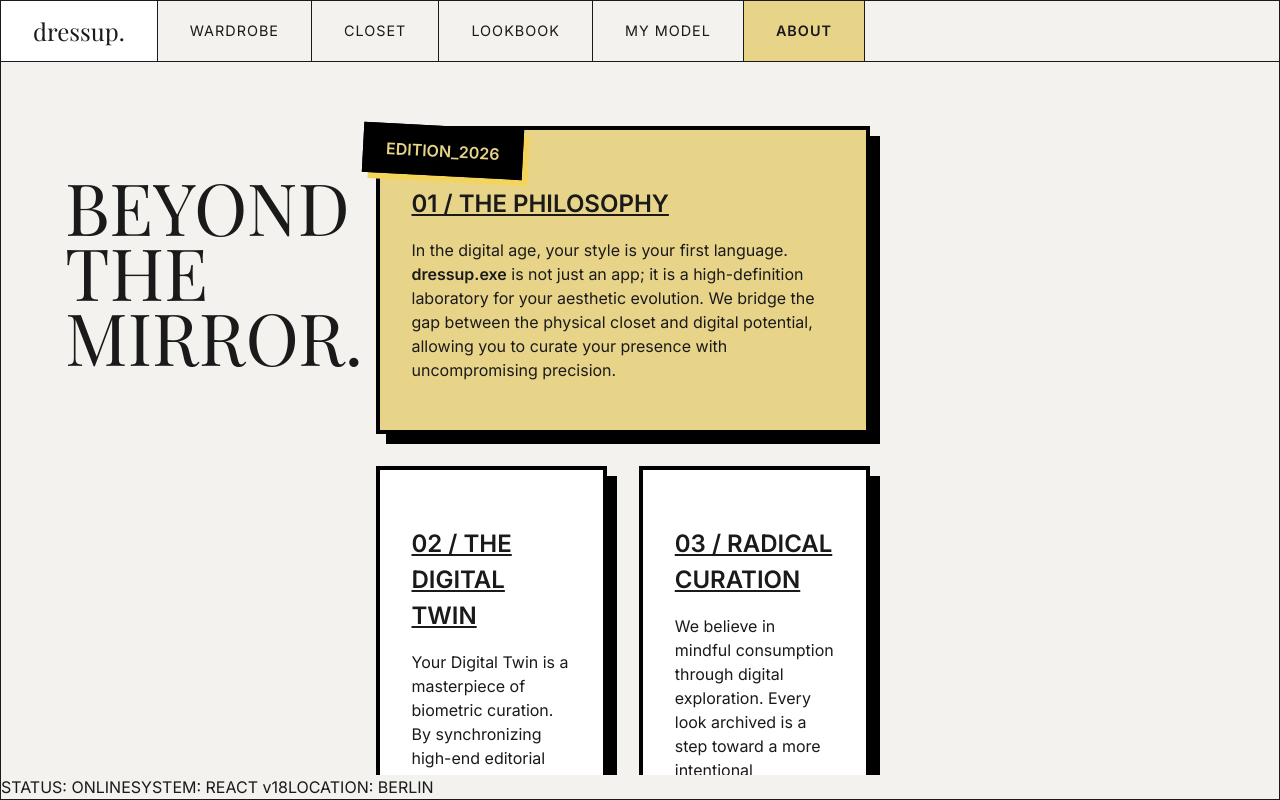
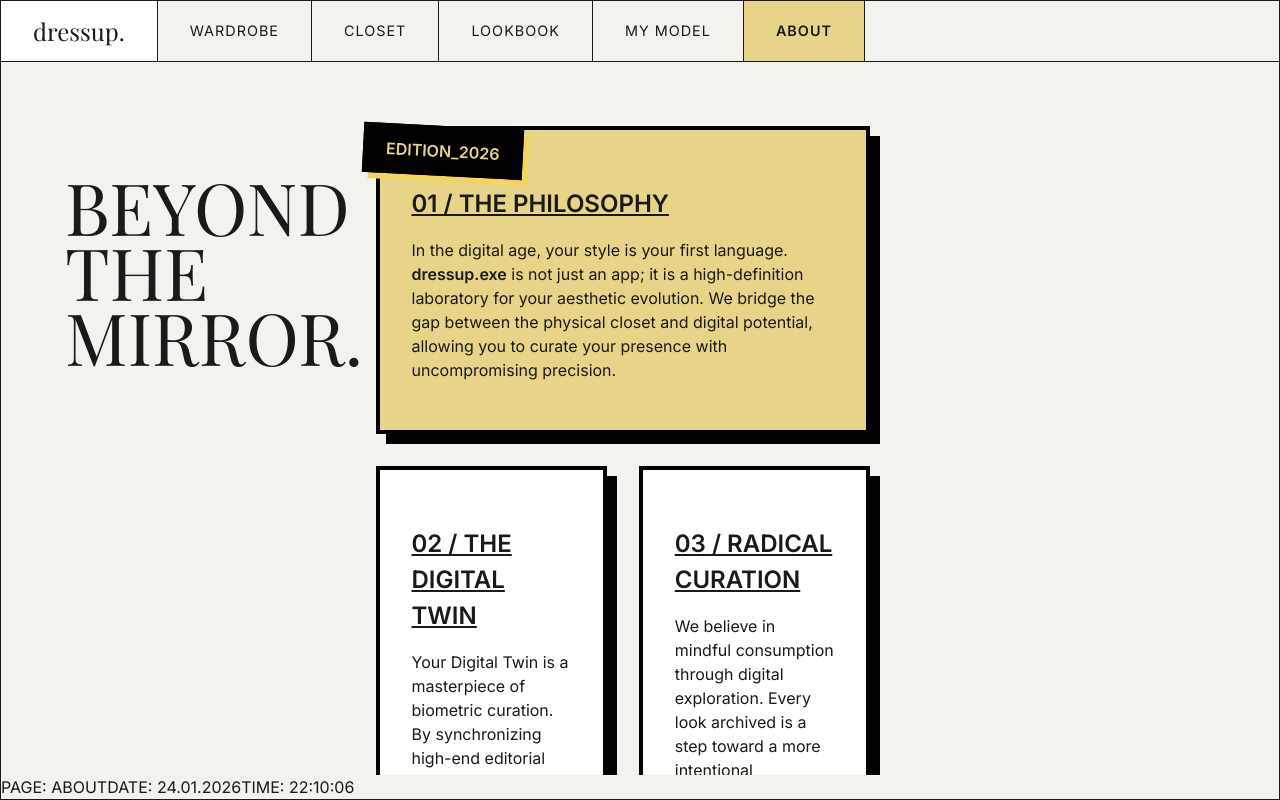
Before and after one commit to Sissighn/dressup-exe, a React (Vite) app in the folder frontend/: page /about in a window 1280 px wide. Built offline with nearby package versions, Linux system fonts and the light colour scheme; a web font is replaced by a local one.

Commit message:
feat(layout): enhance MainLayout with dynamic date and time display

```diff
--- a/frontend/src/components/layouts/MainLayout.jsx
+++ b/frontend/src/components/layouts/MainLayout.jsx
@@ -1,17 +1,44 @@
-import React from "react";
+import React, { useState, useEffect } from "react";
+import { useLocation } from "react-router-dom";
 import Header from "../common/Header";
 
+const PAGE_NAMES = {
+  "/": "WARDROBE",
+  "/closet": "CLOSET",
+  "/gallery": "LOOKBOOK",
+  "/avatar": "MY MODEL",
+  "/about": "ABOUT",
+};
+
 const MainLayout = ({ children }) => {
+  const location = useLocation();
+  const [time, setTime] = useState(new Date());
+
+  useEffect(() => {
+    const timer = setInterval(() => setTime(new Date()), 1000);
+    return () => clearInterval(timer);
+  }, []);
+
+  const formattedTime = time.toLocaleTimeString("de-DE", {
+    hour: "2-digit",
+    minute: "2-digit",
+    second: "2-digit",
+  });
+  const formattedDate = time.toLocaleDateString("de-DE", {
+    day: "2-digit",
+    month: "2-digit",
+    year: "numeric",
+  });
+  const currentPage = PAGE_NAMES[location.pathname] || "—";
+
   return (
     <div className="app-container">
       <Header />
-      {/* 'children' ist hier die jeweilige Seite (z.B. Wardrobe, Closet),
-          die von React Router gerendert wird. */}
       {children}
       <div className="footer-bar">
-        <span>STATUS: ONLINE</span>
-        <span>SYSTEM: REACT v18</span>
-        <span>LOCATION: BERLIN</span>
+        <span>PAGE: {currentPage}</span>
+        <span>DATE: {formattedDate}</span>
+        <span>TIME: {formattedTime}</span>
       </div>
     </div>
   );
```
